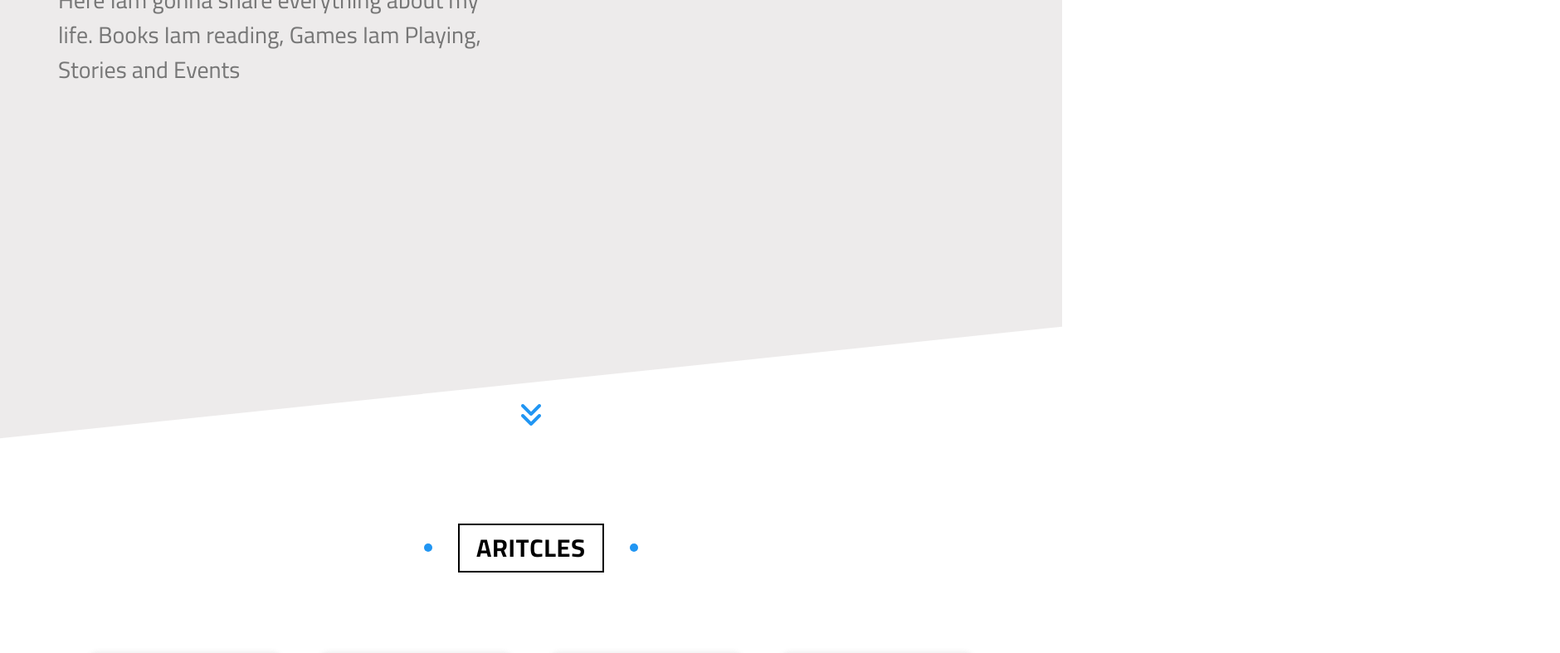
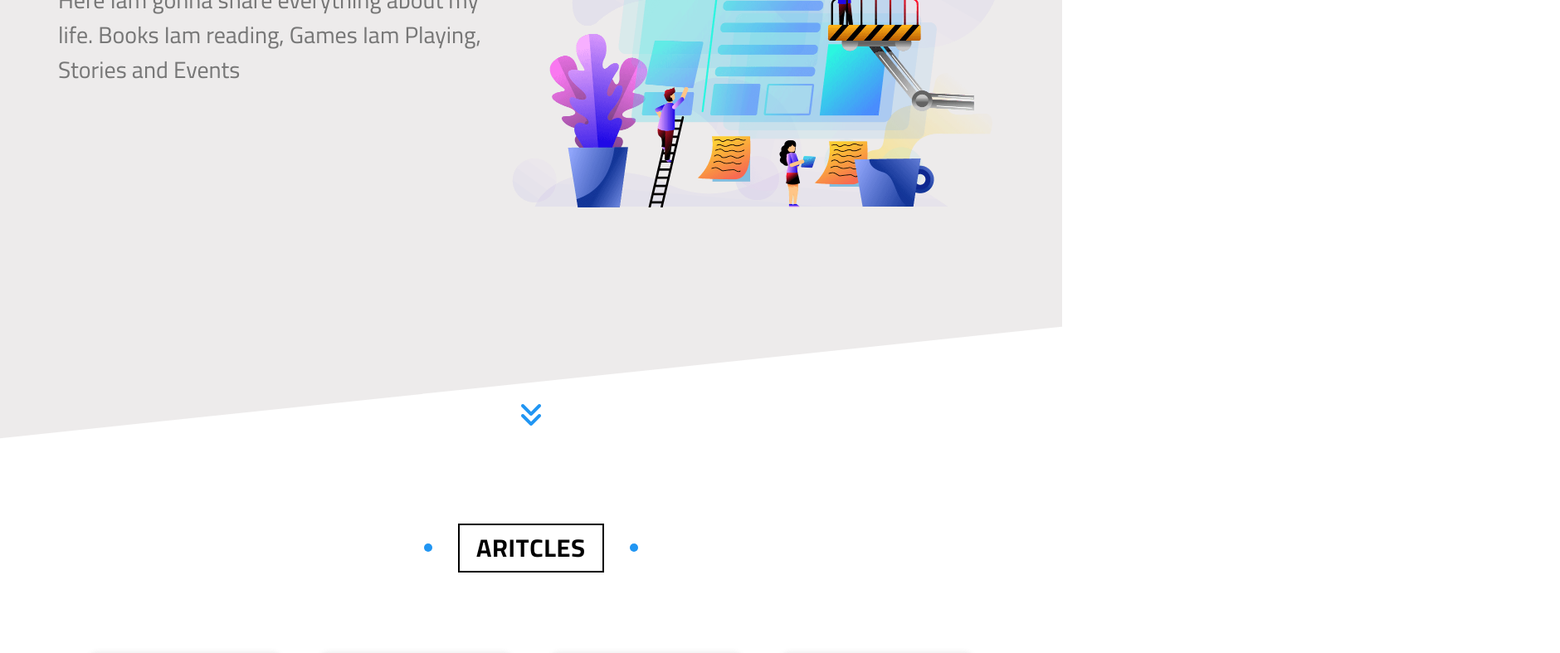
Before and after one commit to 1ah90/template-three, a plain HTML site: page index.html in a window 1280 px wide. Shown: the part 301-1088 px from the top of the page at 83% size, 1880 px wide, since content can reach past the window. Drawn offline with Linux system fonts and the light colour scheme; the site is published under a folder, as on GitHub Pages, so addresses that start at the root find nothing.

Commit message:
fix the landing page

```diff
--- a/index.html
+++ b/index.html
@@ -24,7 +24,7 @@
                 <li><a href="#">Features</a></li>
                 <li class="mainmenu"><a href="#">Other Links</a></li>
                 <div class="dropdown">
-                    <img src="./img/landing-image.png" alt="">
+                    <img src="./img/megamenu.png" alt="">
                     <ul>
                         <li>
                             <a href="#">
@@ -103,7 +103,7 @@
                     Here Iam gonna share everything about my life. Books Iam reading, Games Iam Playing, Stories and Events
                 </p>
             </div>
-            <img src="/img/landing-image.png" alt="">
+            <img src="./img/landing-image.png" alt="">
         </div>
         <i id="Articles" class="fa-solid fa-angles-up"></i>
     </div>
```
